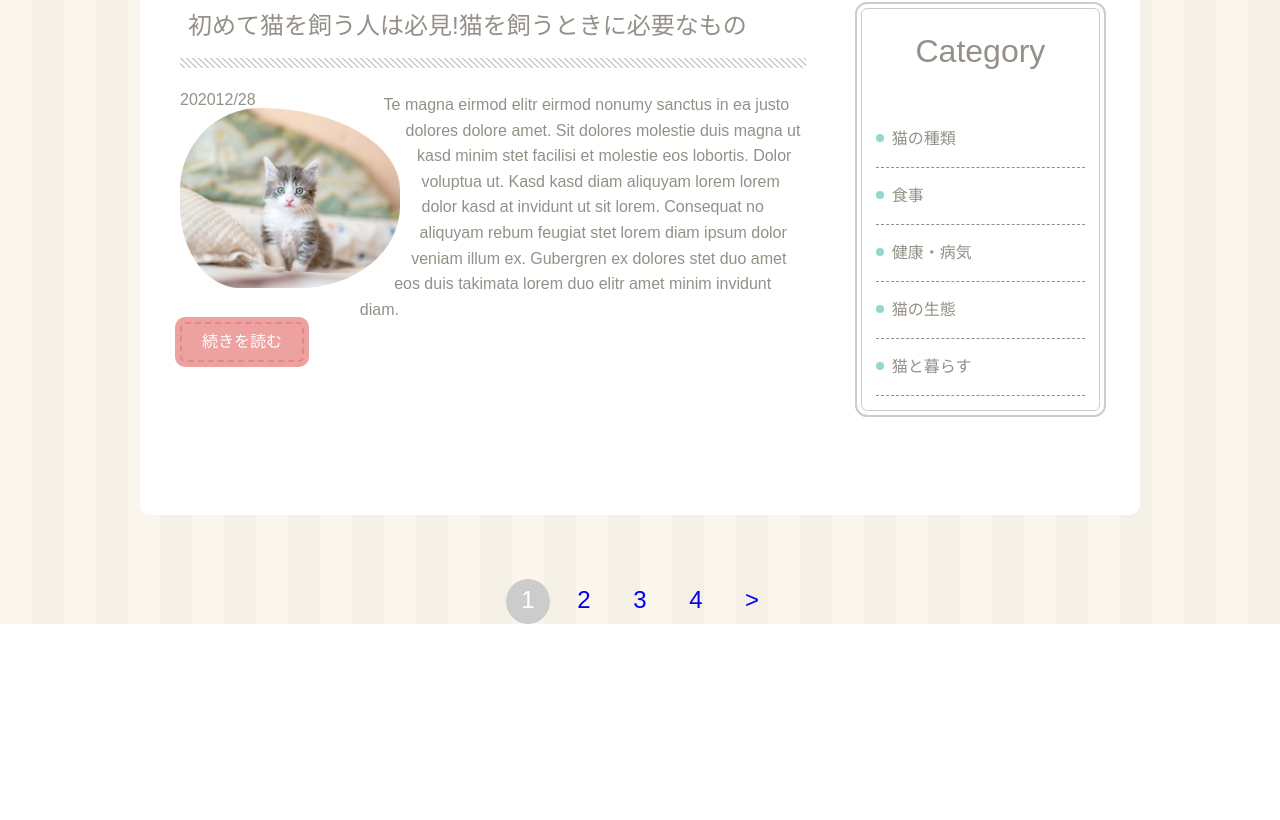
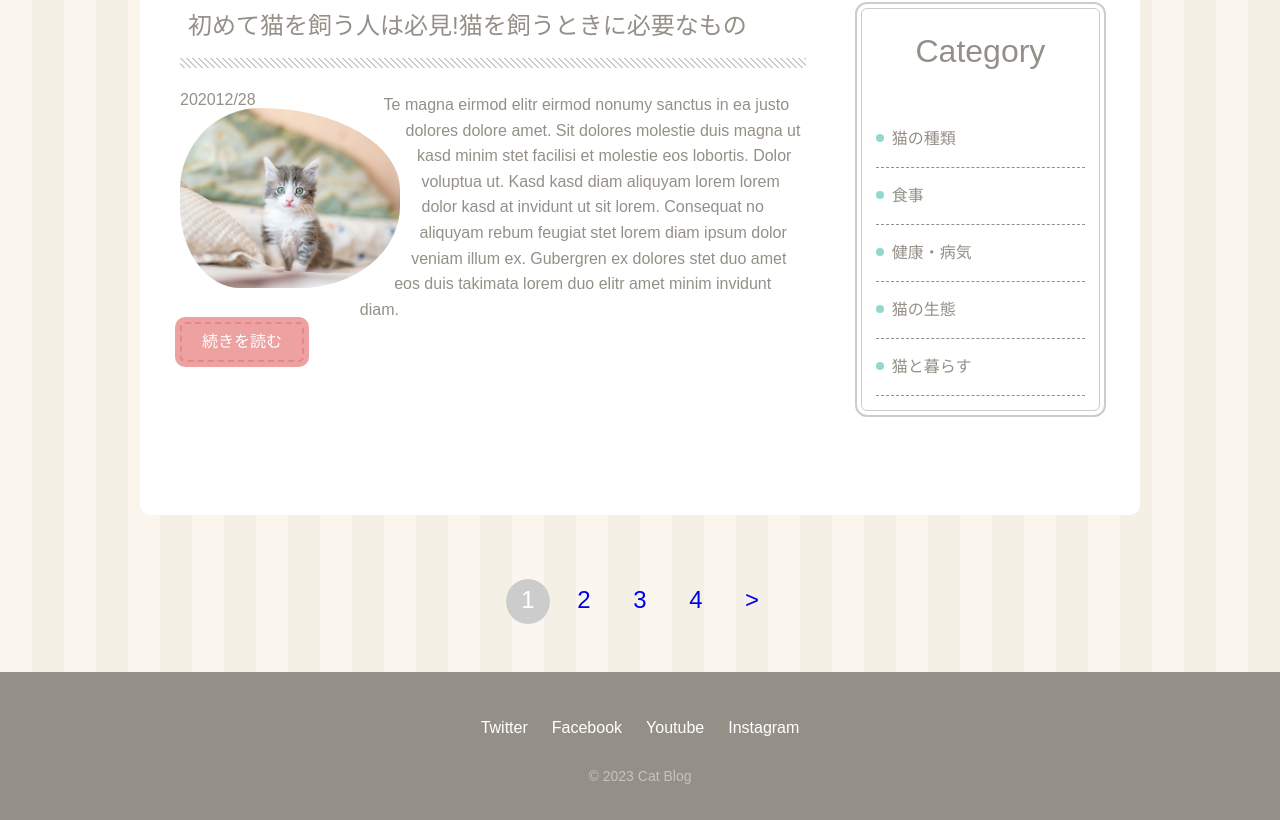
Before and after one commit to KotaSC/html-css-practice-next, a Next.js app in the folder chapter3/: page / in a window 1280 px wide. Shown: the part 238-1058 px from the top of the page. Before the commit the page ends 862 px from the top, so only its background shows below. Built offline with nearby package versions, Linux system fonts and the light colour scheme.

Commit message:
create Footer component

```diff
--- /dev/null
+++ b/chapter3/components/Footer/Footer.tsx
@@ -0,0 +1,58 @@
+import styled from "styled-components";
+
+const S_Footer = styled.footer`
+  background: #949087;
+  text-align: center;
+  padding: 3rem;
+  margin-top: 3rem;
+
+  a {
+    color: #fff;
+    text-decoration: none;
+    &:hover {
+      color: #c7c3ba;
+    }
+  }
+
+  small {
+    color: #c7c3ba;
+    font-size: 0.875rem;
+  }
+`;
+
+const S_FooterUl = styled.ul`
+  display: flex;
+  justify-content: center;
+  margin-bottom: 2rem;
+`;
+
+const S_FooterLi = styled.li`
+  margin: 0 12px;
+`;
+
+const Footer = () => {
+  return (
+    <S_Footer>
+      <S_FooterUl>
+        <S_FooterLi>
+          <a href="https://twitter.com/">Twitter</a>
+        </S_FooterLi>
+        <S_FooterLi>
+          <a href="https://facebook.com/">Facebook</a>
+        </S_FooterLi>
+        <S_FooterLi>
+          <a href="https://youtube.com/">Youtube</a>
+        </S_FooterLi>
+        <S_FooterLi>
+          {" "}
+          <a href="https://instagram.com/">Instagram</a>
+        </S_FooterLi>
+      </S_FooterUl>
+      <p>
+        <small>&copy; 2023 Cat Blog</small>
+      </p>
+    </S_Footer>
+  );
+};
+
+export default Footer;
--- a/chapter3/pages/index.tsx
+++ b/chapter3/pages/index.tsx
@@ -3,6 +3,7 @@ import Meta from "@/components/Meta/Meta";
 import Container from "@/components/Container/Container";
 import Posts from "@/components/Posts/Posts";
 import Header from "@/components/Header/Header";
+import Footer from "@/components/Footer/Footer";
 import Sidebar from "@/components/Sidebar/Sidebar";
 import PageNation from "@/components/PageNation/PageNation";
 
@@ -16,6 +17,7 @@ export default function Home() {
         <Sidebar />
       </Container>
       <PageNation />
+      <Footer />
     </>
   );
 }
```
